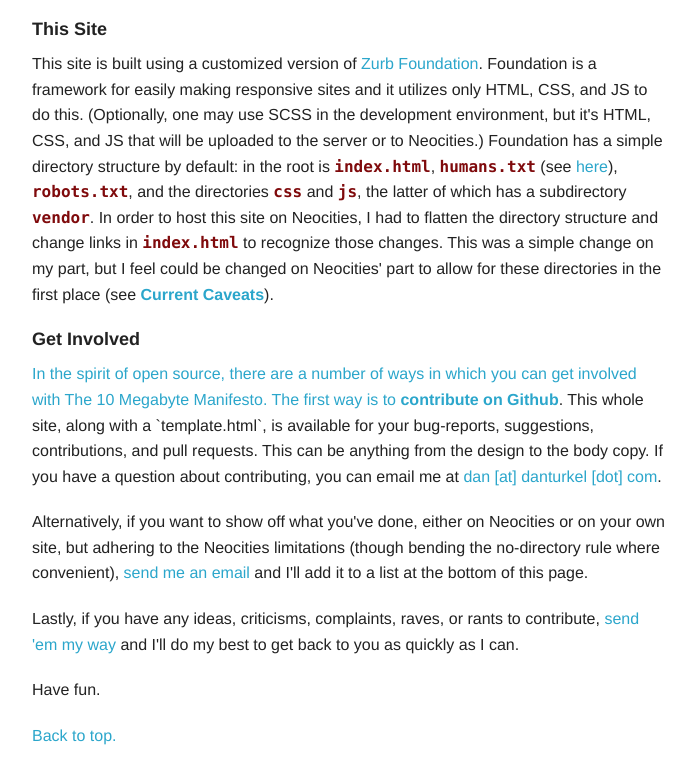
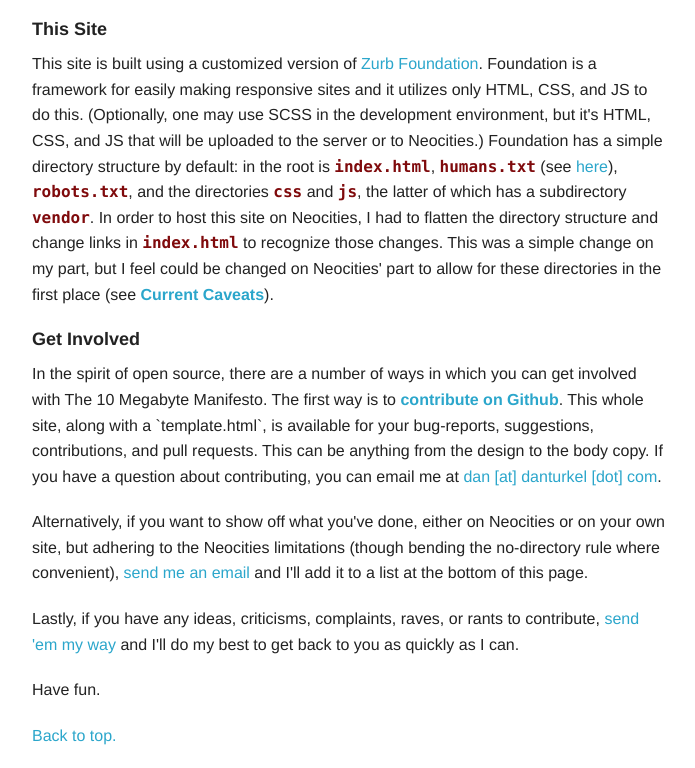
Before and after one commit to daturkel/10mbmanifesto, a plain HTML site: page index.html in a window 1280 px wide. Shown: the part 1769-2537 px from the top of the page, without its empty margins (373-1068 px from the left). Drawn offline with Linux system fonts and the light colour scheme.

Commit message:
fixed typo in index

```diff
--- a/index.html
+++ b/index.html
@@ -53,7 +53,7 @@
             <a name="thissite"></a>
             <h5>This Site</h5>
             <p>This site is built using a customized version of <a href="http://foundation.zurb.com/" title="Zurb Foundation">Zurb Foundation</a>. Foundation is a framework for easily making responsive sites and it utilizes only HTML, CSS, and JS to do this. (Optionally, one may use SCSS in the development environment, but it's HTML, CSS, and JS that will be uploaded to the server or to Neocities.) Foundation has a simple directory structure by default: in the root is <code>index.html</code>, <code>humans.txt</code> (see <a href="http://humanstxt.com/" title="Humans.txt">here</a>), <code>robots.txt</code>, and the directories <code>css</code> and <code>js</code>, the latter of which has a subdirectory <code>vendor</code>. In order to host this site on Neocities, I had to flatten the directory structure and change links in <code>index.html</code> to recognize those changes. This was a simple change on my part, but I feel could be changed on Neocities' part to allow for these directories in the first place (see <a href="#currentcaveats"><strong>Current Caveats</strong></a>).</p>
-            <a name="getinvolved"</a>
+            <a name="getinvolved"></a>
             <h5>Get Involved</h5>
             <p>In the spirit of open source, there are a number of ways in which you can get involved with The 10 Megabyte Manifesto. The first way is to <strong><a href="https://github.com/daturkel/10mbmanifesto" title="Contribute on Github">contribute on Github</a></strong>. This whole site, along with a `template.html`, is available for your bug-reports, suggestions, contributions, and pull requests. This can be anything from the design to the body copy. If you have a question about contributing, you can email me at <a href="mailto:dan@danturkel.com">dan [at] danturkel [dot] com</a>.</p>
             <p>Alternatively, if you want to show off what you've done, either on Neocities or on your own site, but adhering to the Neocities limitations (though bending the no-directory rule where convenient), <a href="mailto:dan@danturkel.com">send me an email</a> and I'll add it to a list at the bottom of this page.</p>
```
